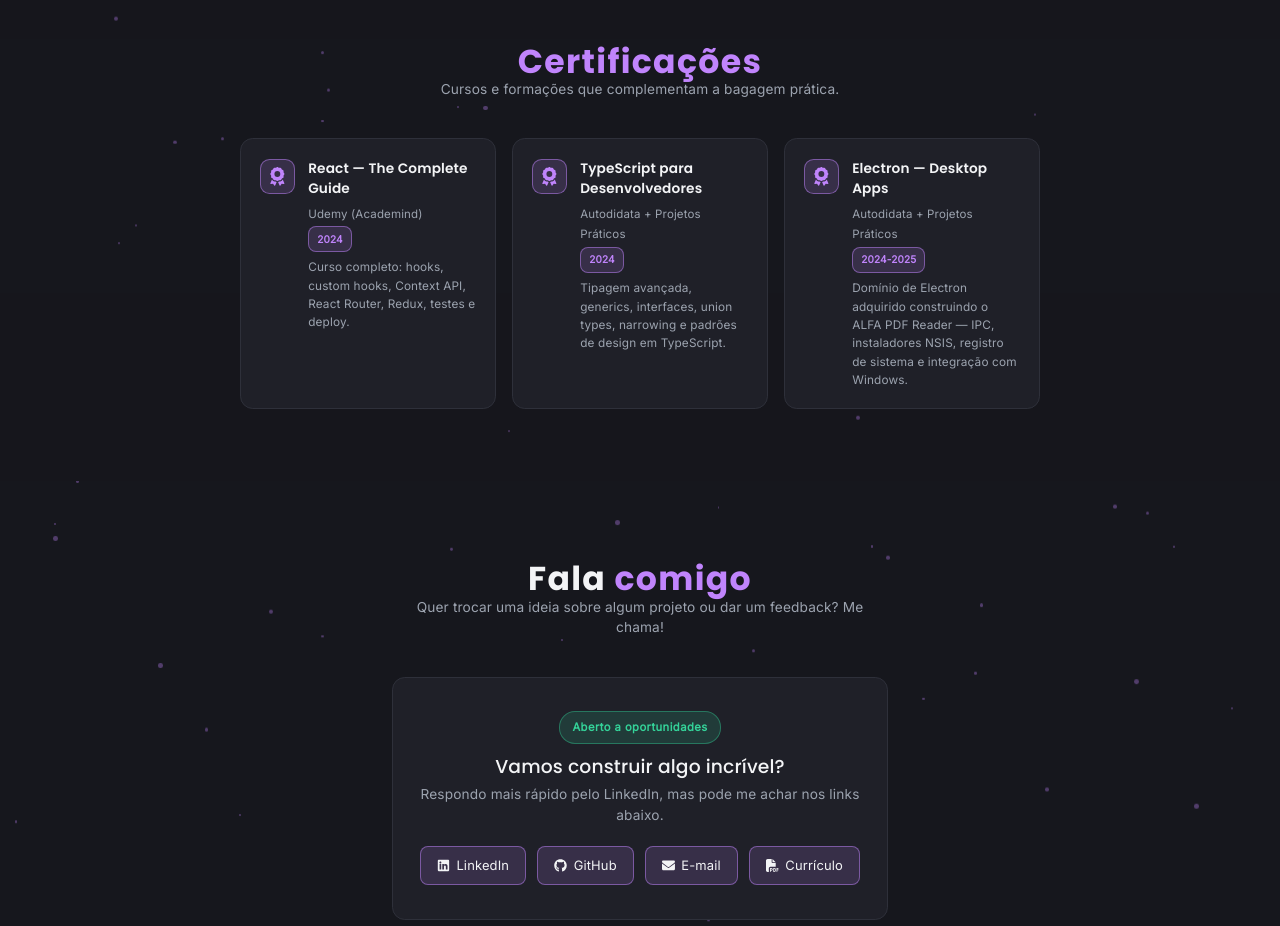
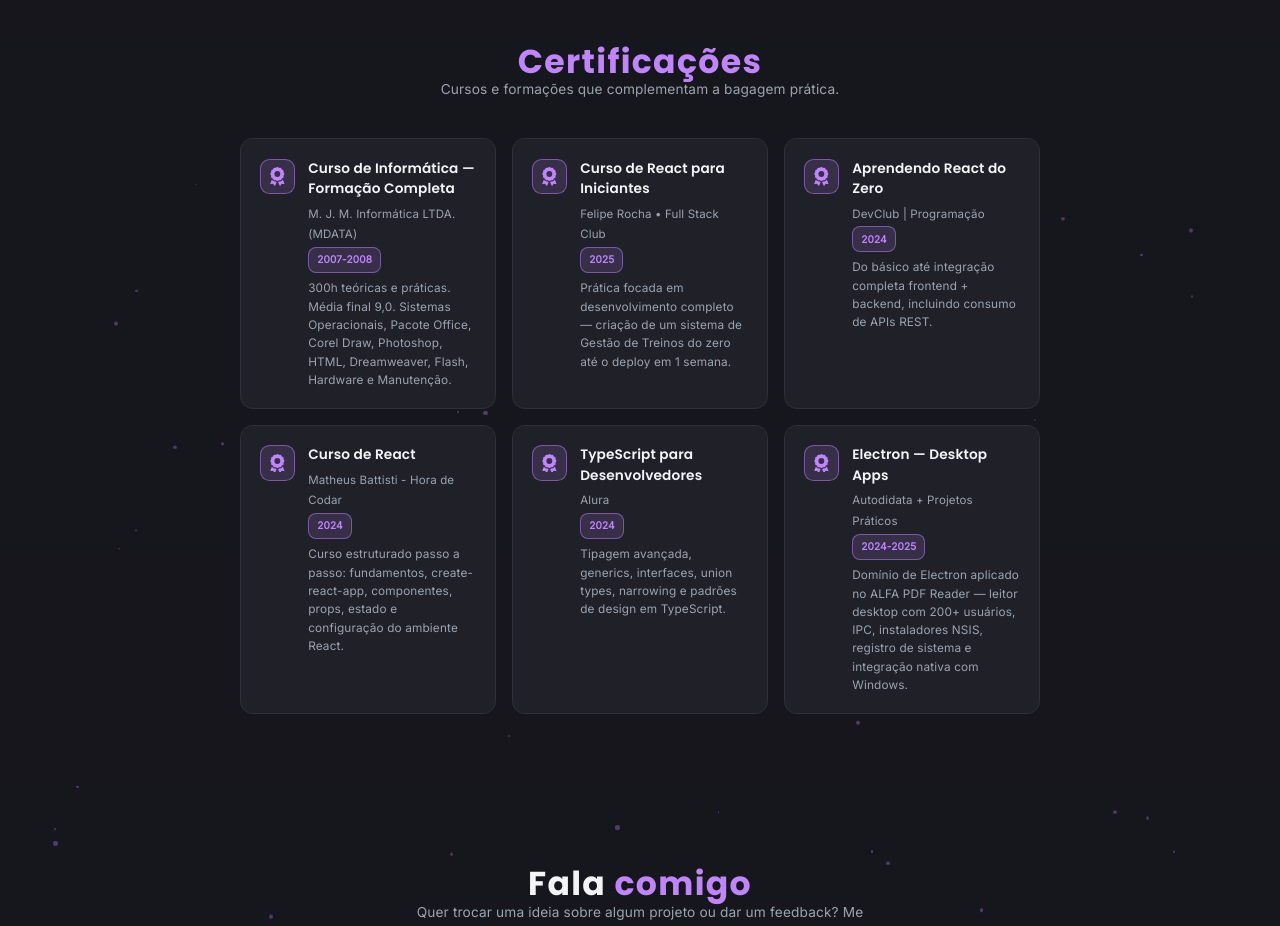
Before and after one commit to AlexAlvesAmorim/EuAlexDev-Hub-Project, a React (Vite) app: page / in a window 1280 px wide. Shown: the part 4280-5206 px from the top of the page. Built offline with nearby package versions, Linux system fonts and the light colour scheme; a web font is replaced by a local one.

Commit message:
quase finalizando

```diff
--- a/src/pages/home/CertsSection.tsx
+++ b/src/pages/home/CertsSection.tsx
@@ -4,14 +4,32 @@ import { FaAward } from "react-icons/fa6";
 
 const certifications = [
     {
-        title: "React — The Complete Guide",
-        issuer: "Udemy (Academind)",
+        title: "Curso de Informática — Formação Completa",
+        issuer: "M. J. M. Informática LTDA. (MDATA)",
+        year: "2007-2008",
+        description: "300h teóricas e práticas. Média final 9,0. Sistemas Operacionais, Pacote Office, Corel Draw, Photoshop, HTML, Dreamweaver, Flash, Hardware e Manutenção.",
+    },
+    {
+        title: "Curso de React para Iniciantes",
+        issuer: "Felipe Rocha • Full Stack Club",
+        year: "2025",
+        description: "Prática focada em desenvolvimento completo — criação de um sistema de Gestão de Treinos do zero até o deploy em 1 semana.",
+    },
+    {
+        title: "Aprendendo React do Zero",
+        issuer: "DevClub | Programação",
         year: "2024",
-        description: "Curso completo: hooks, custom hooks, Context API, React Router, Redux, testes e deploy.",
+        description: "Do básico até integração completa frontend + backend, incluindo consumo de APIs REST.",
+    },
+    {
+        title: "Curso de React",
+        issuer: "Matheus Battisti - Hora de Codar",
+        year: "2024",
+        description: "Curso estruturado passo a passo: fundamentos, create-react-app, componentes, props, estado e configuração do ambiente React.",
     },
     {
         title: "TypeScript para Desenvolvedores",
-        issuer: "Autodidata + Projetos Práticos",
+        issuer: "Alura",
         year: "2024",
         description: "Tipagem avançada, generics, interfaces, union types, narrowing e padrões de design em TypeScript.",
     },
@@ -19,7 +37,7 @@ const certifications = [
         title: "Electron — Desktop Apps",
         issuer: "Autodidata + Projetos Práticos",
         year: "2024-2025",
-        description: "Domínio de Electron adquirido construindo o ALFA PDF Reader — IPC, instaladores NSIS, registro de sistema e integração com Windows.",
+        description: "Domínio de Electron aplicado no ALFA PDF Reader — leitor desktop com 200+ usuários, IPC, instaladores NSIS, registro de sistema e integração nativa com Windows.",
     },
 ];
 
--- a/src/styles/responsive.css
+++ b/src/styles/responsive.css
@@ -78,8 +78,8 @@
   }
 
   .banner .slider {
-    --card-w: 120px;
-    --card-h: 165px;
+    --card-w: 108px;
+    --card-h: 149px;
     --perspective: 900px;
     --depth: 280px;
   }
@@ -98,7 +98,7 @@
   }
 
   .about-photo {
-    max-width: 286px;
+    max-width: 305px;
   }
 
   .project-modal {
```
